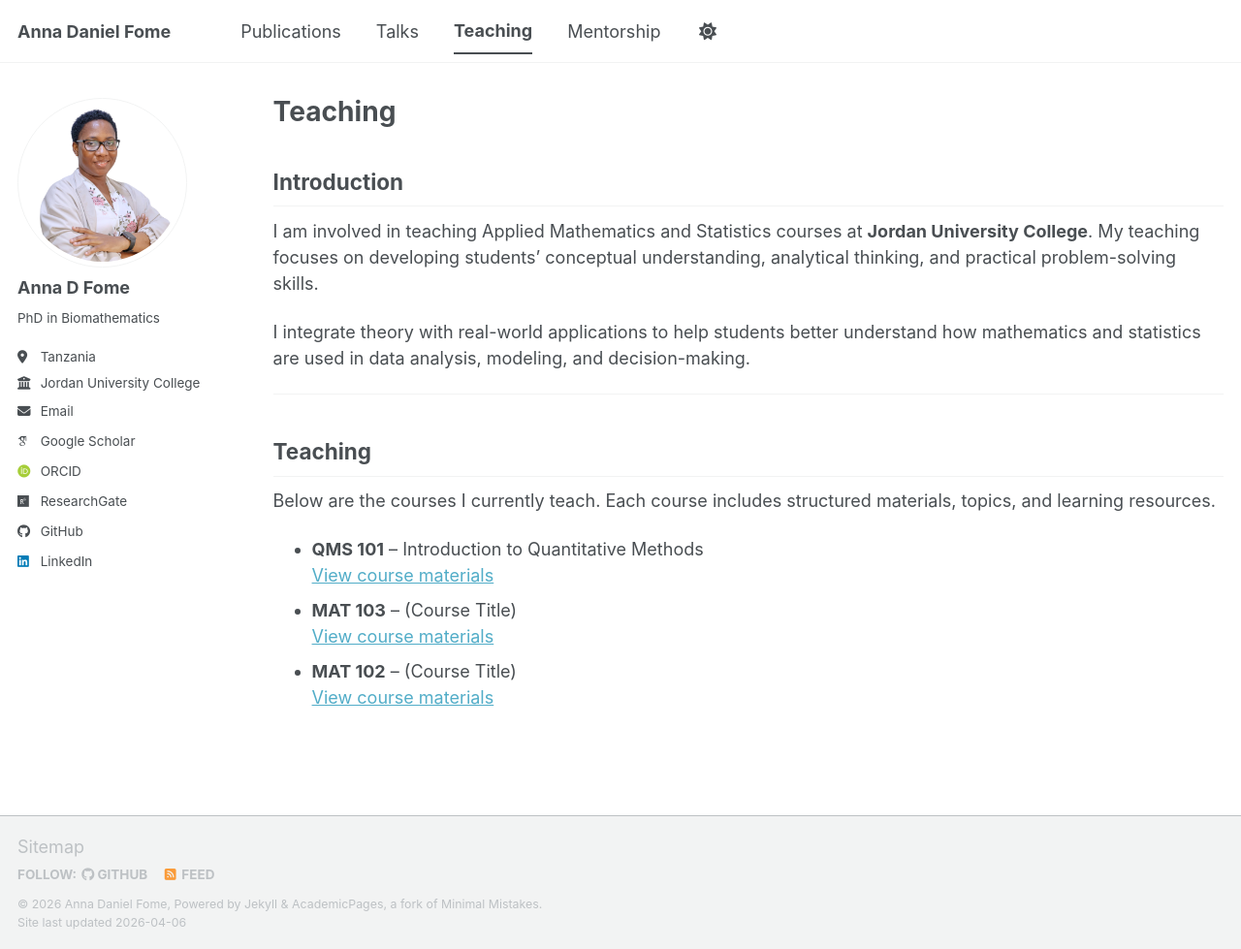
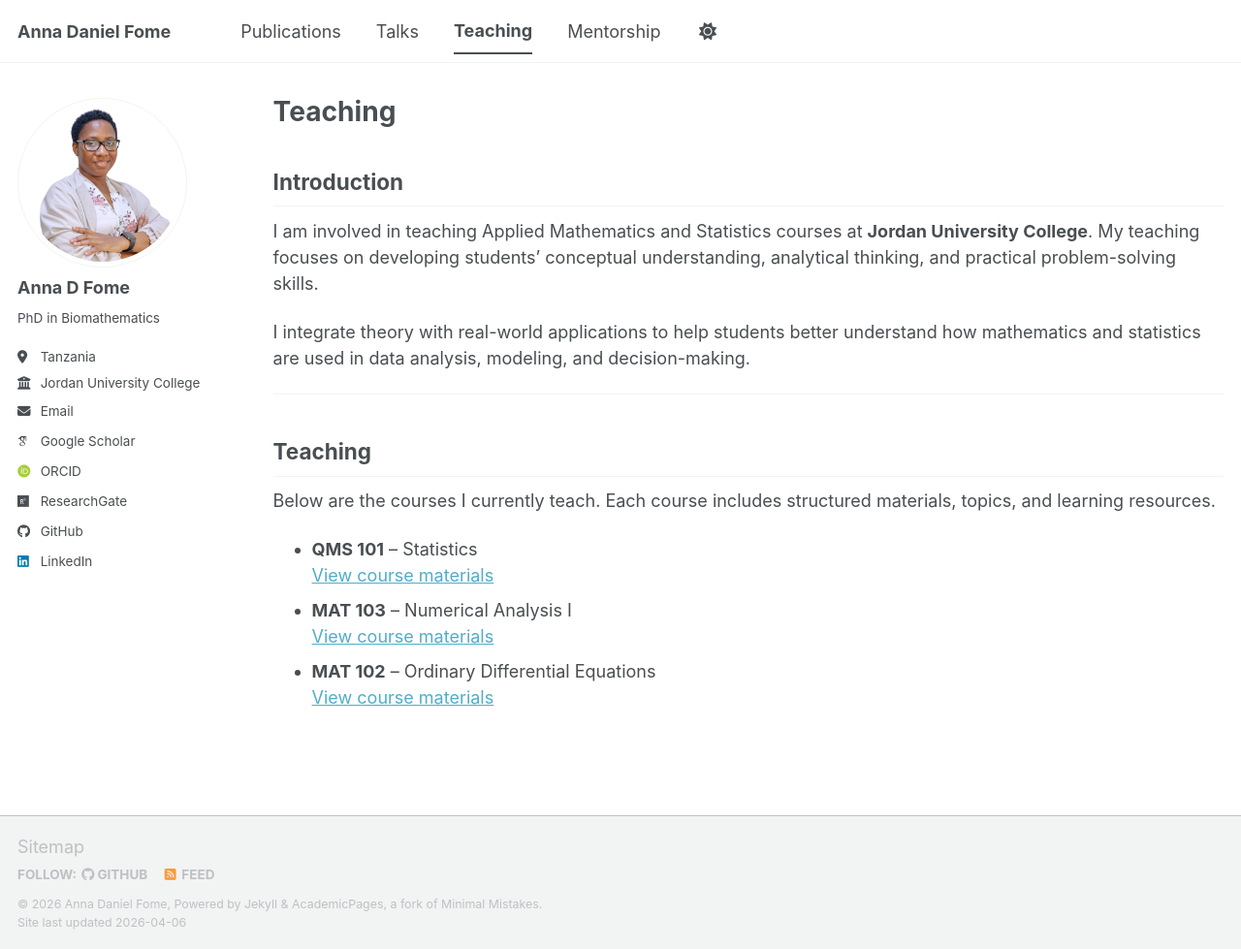
Before and after one commit to FomeA/FomeA.github.io, a Jekyll site: the page built from _pages/teaching.html, in a window 1280 px wide and 979 px high. Shown: the whole window at 97% size. Built offline with Jekyll 4.4.1, drawn with Linux system fonts in a browser that asks for light colours; some web fonts are replaced; a script bundle is joined from its source files by our own code; library files that are not in the unit come from our copies.

Commit message:
Update teaching.html

```diff
--- a/_pages/teaching.html
+++ b/_pages/teaching.html
@@ -28,19 +28,19 @@ author_profile: true
 
   <ul>
     <li>
-      <strong>QMS 101</strong> – Introduction to Quantitative Methods
+      <strong>QMS 101</strong> – Statistics
       <br>
       <a href="/teaching/qms101/">View course materials</a>
     </li>
 
     <li>
-      <strong>MAT 103</strong> – (Course Title)
+      <strong>MAT 103</strong> – Numerical Analysis I
       <br>
       <a href="/teaching/mat103/">View course materials</a>
     </li>
 
     <li>
-      <strong>MAT 102</strong> – (Course Title)
+      <strong>MAT 102</strong> – Ordinary Differential Equations
       <br>
       <a href="/teaching/mat102/">View course materials</a>
     </li>
```
